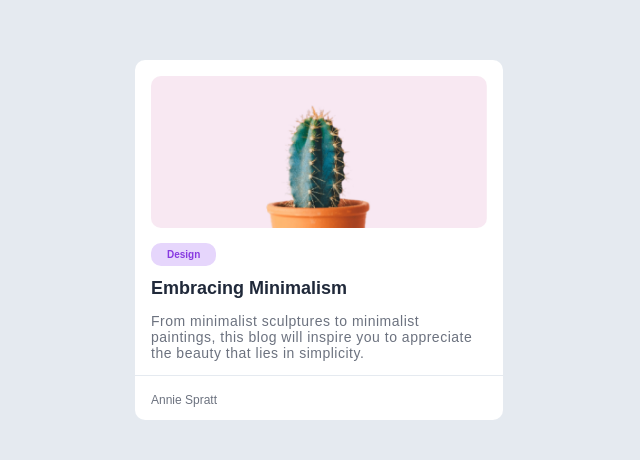
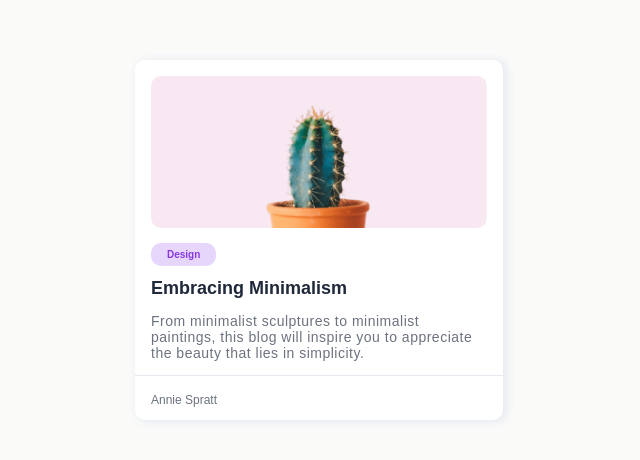
Before and after one commit to PaulReyC/desarrollos, a plain HTML site: page index.html in a window 1280 px wide. Shown: the part 104-564 px from the top of the page, without its empty margins (321-961 px from the left). Drawn offline with Linux system fonts and the light colour scheme; a web font is replaced by a local one.

Commit message:
master commit

```diff
--- a/css/style.css
+++ b/css/style.css
@@ -2,7 +2,7 @@
 body {
     margin: 0px;
     padding: 0px;
-    background-color: #E5EAF0;
+    background-color: #FAFAF9;
 }
 .card {
     font-family: 'Sora',Arial, Helvetica, sans-serif;
@@ -12,6 +12,7 @@ body {
     margin-left: auto;
     margin-right: auto;
     margin-top: 164px;
+    box-shadow: 3px 1px 8px 1px #E5EAF0;
 }
 .card-title{
     height: 152px;
@@ -42,7 +43,6 @@ body {
 .card-footer{
     font-size: 12px;
     border-top: 1.5px solid #E5EAF0;
-    width: 100%;
     padding-left: 16px;
     padding-bottom: 28px;
     color: #6C727F;
```
